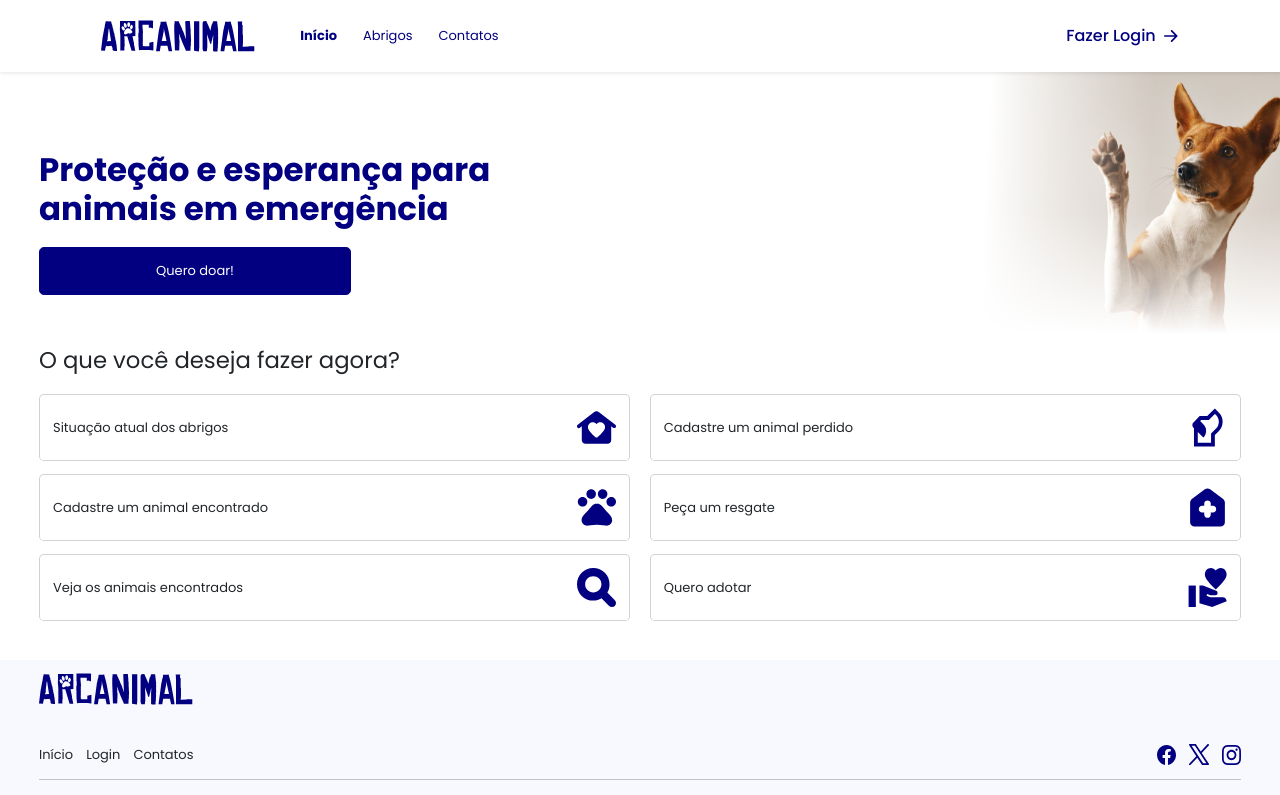
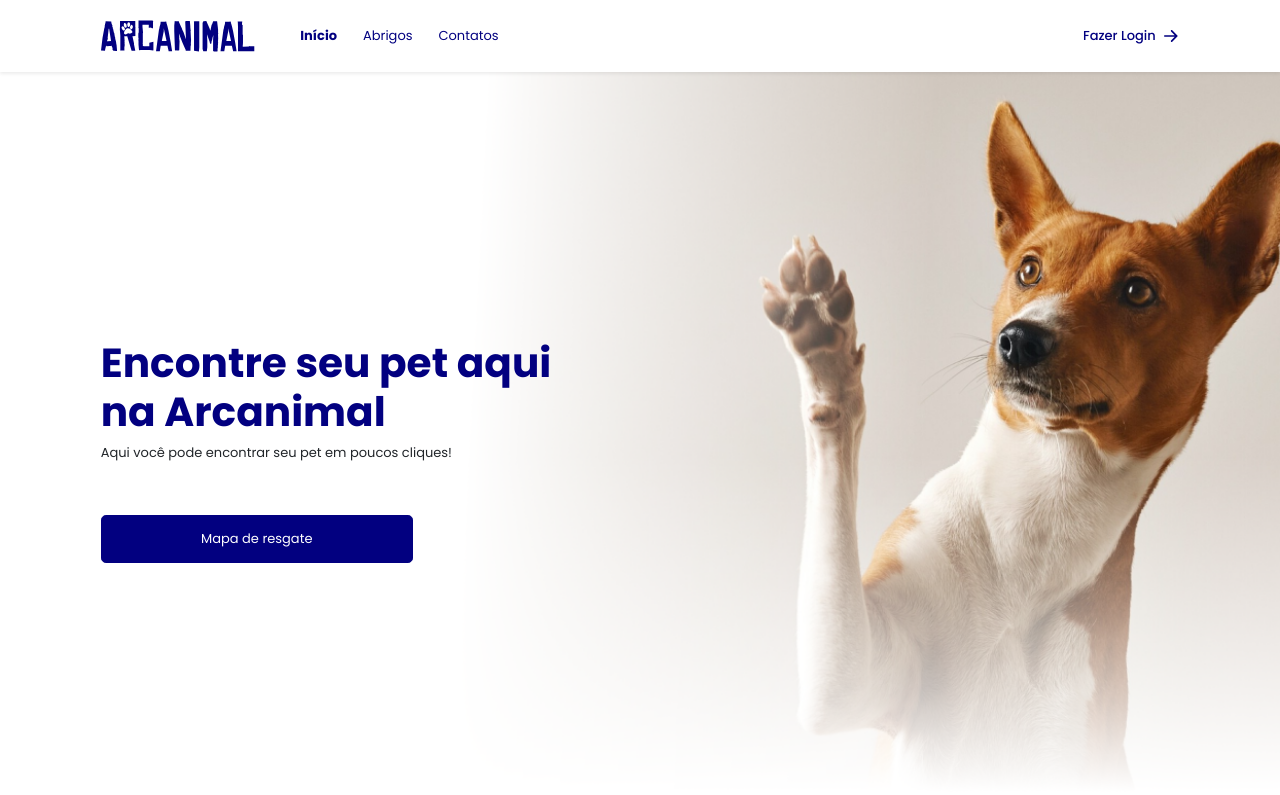
Before and after one commit to nudou350/sospetsrs, an Angular app: page / in a window 1280 px wide. Shown: the top 795 px of the page. Built offline with nearby package versions, Linux system fonts and the light colour scheme.

Commit message:
feature: refactor home banner layout

```diff
--- a/src/app/components/home/components/home-banner/home-banner.component.html
+++ b/src/app/components/home/components/home-banner/home-banner.component.html
@@ -1,8 +1,11 @@
-<div class="row align-items-center justify-content-between position-relative overflow-x-hidden dog py-5">
-    <div class="col-lg-6 col-8  text-lg-start text-justify ps-lg-5 ps-5 mt-5 bottom-mobile">
-        <h1 class="fw-bold text-primary">Proteção e esperança para animais em emergência</h1>
-    </div>
-    <div class="d-flex flex-lg-row flex-column gap-3 align-items-sm-start align-items-center  px-5">
-        <a class="btn btn-primary fs-3 mt-lg-3 mt-4 w-mobile">Quero doar!</a>
-    </div>
+<div
+  class="row container-padding-x align-content-end align-content-lg-center banner-container align-items-center position-relative overflow-x-hidden dog py-5">
+  <div class="col-lg-6 col-11 col-md-8 text-lg-start text-justify pe-5 mt-5">
+    <h1 class="fw-bold h1-bold text-primary">Encontre seu pet aqui na Arcanimal</h1>
+    <p>Aqui você pode encontrar seu pet em poucos cliques!</p>
+
+  </div>
+  <div class="mt-5">
+    <a class="btn btn-primary fs-3 mt-lg-3  w-mobile">Mapa de resgate</a>
+  </div>
 </div>
--- a/src/app/components/home/components/home-banner/home-banner.component.scss
+++ b/src/app/components/home/components/home-banner/home-banner.component.scss
@@ -16,3 +16,13 @@
   }
 }
 }
+
+.banner-container  {
+  min-height: 90dvh;
+  max-height: 800px;
+
+  @media screen and (max-width: 768px){
+    min-height: 55dvh;
+
+  }
+}
--- a/src/assets/bootstrap/_theme.scss
+++ b/src/assets/bootstrap/_theme.scss
@@ -42,16 +42,16 @@ $text-medium: var(--Text-Medium, #242B33);
 }
 
 $font-sizes: (
-  h1: 50px,
-  h2: 32px,
-  h3: 28px,
-  h4: 24px,
-  h5: 20px,
-  subtitle1: 18px,
-  subtitle2: 16px,
-  subtitle3: 14px,
-  subtitle4: 12px,
-  caption: 10px
+  h1: 3.125rem,
+  h2: 2rem,
+  h3: 1.75rem,
+  h4: 1.5rem,
+  h5: 1.25rem,
+  subtitle1: 1.125rem,
+  subtitle2: 1rem,
+  subtitle3: 0.875rem,
+  subtitle4: 0.75rem,
+  caption: 0.625rem
 );
 
 $font-weights: (
@@ -64,7 +64,7 @@ $font-weights: (
   @each $weight-name, $weight in $font-weights {
     $class-name: ".#{$heading}-#{$weight-name}";
     #{$class-name} {
-      @include title-styles($size, map-get($font-sizes, $heading) * 2, $weight, if($weight-name == regular, $text-medium, $neutral-color-80));
+      @include title-styles($size, map-get($font-sizes, $heading) * 1.2, $weight, if($weight-name == regular, $text-medium, $neutral-color-80));
     }
   }
 }
```
